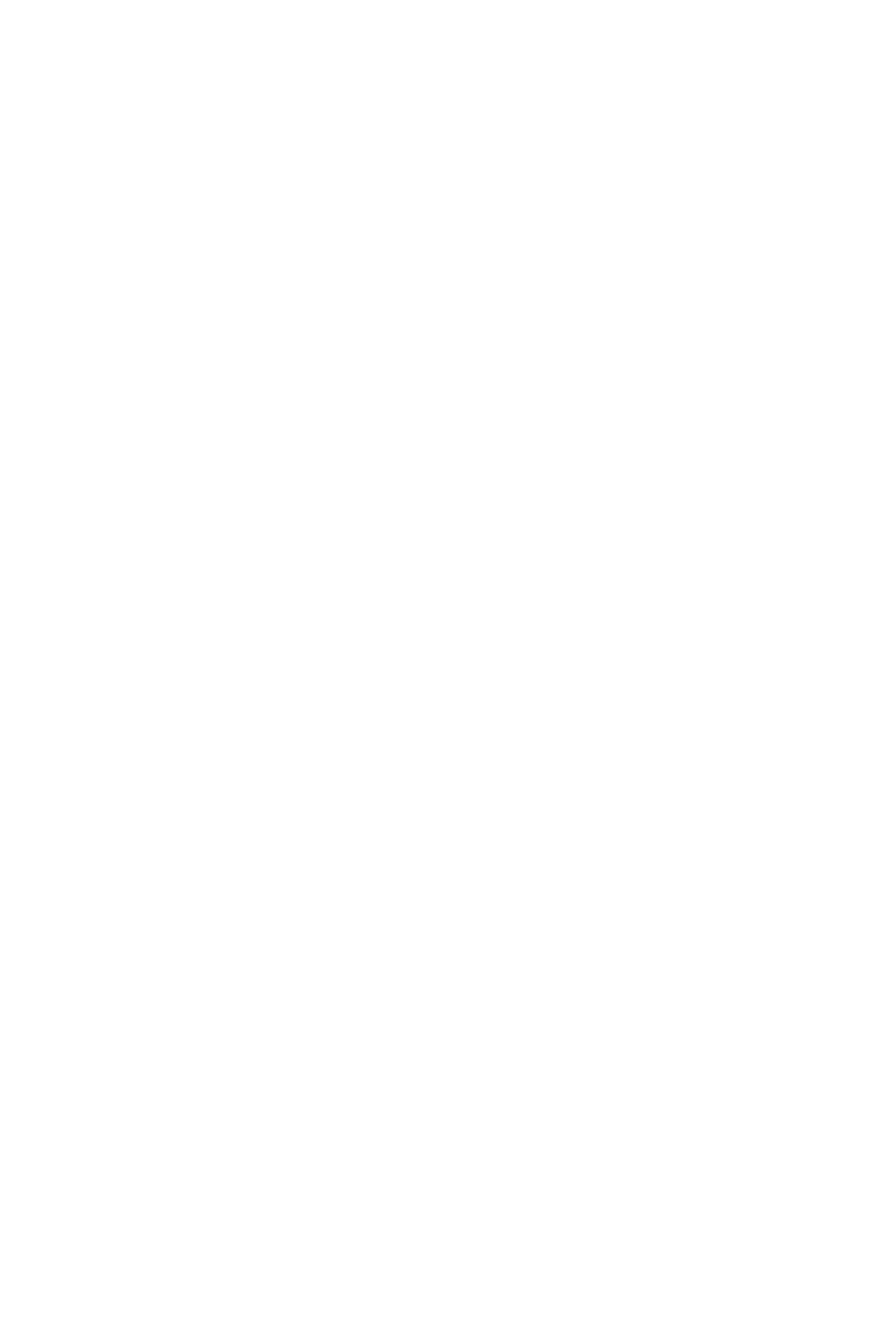
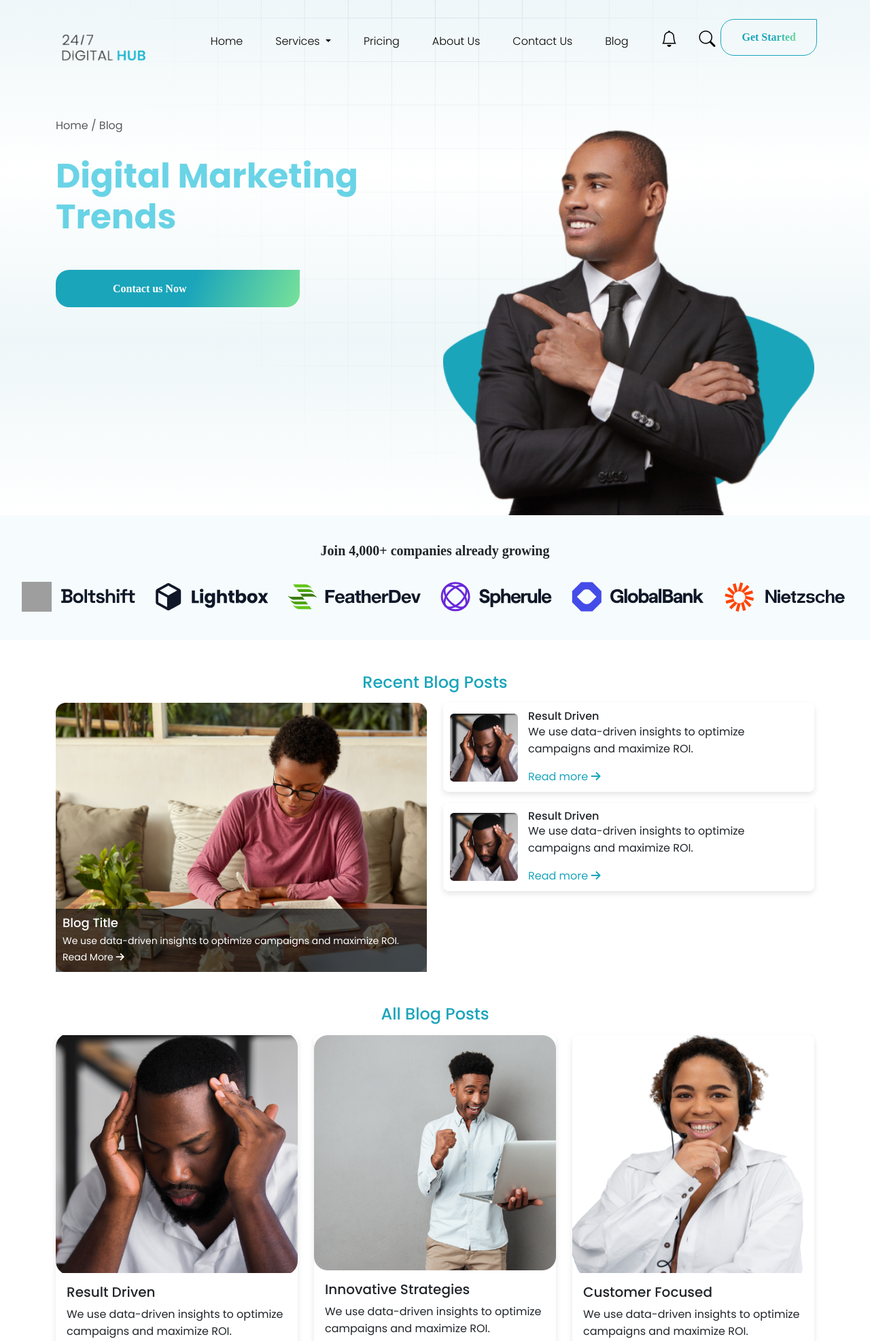
Before and after one commit to ChidiebereIbiam/digitalhub, a Django app: page /blog/ in a window 1280 px wide. Before the commit the part shown is empty. Shown: the top 1973 px of the page at 68% size. Before the commit the page ends 800 px from the top, so only its background shows below. Run offline with Django 5.2, Linux system fonts and the light colour scheme; tables that the repository leaves empty hold one stand-in row (values such as "Sample post"); some libraries are stand-ins or nearby versions; some web fonts are replaced; grey boxes are pictures that could not be loaded.

Commit message:
"Updated blog template, views, and CSS styles for blog page"

```diff
--- a/digitalhub/blog/templates/blog/blog.html
+++ b/digitalhub/blog/templates/blog/blog.html
@@ -0,0 +1,171 @@
+{% extends "core/base.html" %}
+{% load static %}
+{% block title %}
+Blog -
+{% endblock title %}
+
+{% block herosection %}
+<section class="herosection">
+
+    <div class="container">
+        <div class="row">
+            <div class="col-md-6">
+                <div class="">
+                    <nav aria-label="breadcrumb">
+                        <ol class="breadcrumb">
+                            <li class="breadcrumb-item active" aria-current="page">Home / Blog</li>
+                        </ol>
+                    </nav>
+                    <h1 class="py-lg-3 fw-bolder" id="big">Digital Marketing <br> Trends</h1>
+
+                </div>
+                <div class="py-lg-4">
+                    <button class="button39">
+                        <b class="text40">Contact us Now</b>
+                    </button>
+                </div>
+            </div>
+            <div class="col-md-6">
+
+
+                <img src="{% static 'images/blog-hero.png' %}" class="img-fluid" alt="...">
+
+
+            </div>
+        </div>
+    </div>
+</section>
+{% endblock herosection %}
+
+
+{% block main %}
+<!-- Social Proof Section -->
+{% include "core/components/social_proof_section.html" %}
+
+<!-- Recent Blog Post -->
+<section class="container recent-blog-post">
+    <h4 class="text-center text-custom-color mt-5 mb-3">Recent Blog Posts</h4>
+    <div class="row">
+        <div class="col-md-6">
+            <div class="recent">
+                <!-- Image tag instead of background image in CSS -->
+                <img src="{% static 'images/assets/rectangle-14@2x.png' %}" class="recent-img img-fluid" alt="Blog Post">
+                <!-- Overlay content -->
+                <div class="overlay">
+                    <h2>Blog Title</h2>
+                    <p>We use data-driven insights to optimize campaigns and maximize ROI.</p>
+                    <a href="#" class="read-more-link">Read More <i class="fas fa-arrow-right"></i></a>
+                </div>
+            </div>
+        </div>
+
+        <div class="col-md-6">
+            <!-- First d-flex block -->
+            <div class="d-flex justify-content-between blog-card">
+                <div class="blog-card-img-container">
+                    <img src="{% static 'images/assets/rectangle-15@2x.png' %}" class="blog-card-img" alt="...">
+                </div>
+                <div class="blog-card-content">
+                    <h6 class="card-title">Result Driven</h6>
+                    <p class="card-text">We use data-driven insights to optimize campaigns and maximize ROI.</p>
+                    <a href="#" class="read-more-link">Read more <i class="fas fa-arrow-right"></i></a>
+                </div>
+            </div>
+            <!-- Second d-flex block -->
+            <div class="d-flex justify-content-between blog-card mt-3">
+                <div class="blog-card-img-container">
+                    <img src="{% static 'images/assets/rectangle-15@2x.png' %}" class="blog-card-img" alt="...">
+                </div>
+                <div class="blog-card-content">
+                    <h6 class="card-title">Result Driven</h6>
+                    <p class="card-text">We use data-driven insights to optimize campaigns and maximize ROI.</p>
+                    <a href="#" class="read-more-link">Read more <i class="fas fa-arrow-right"></i></a>
+                </div>
+            </div>
+        </div>
+    </div>
+</section>
+
+
+
+
+<!-- All Blog Post -->
+<section class="mt-5">
+    <h4 class="text-center text-custom-color  mb-3">All Blog Posts</h4>
+    <div class="all-blog-post container">
+        <div class="row">
+            <!-- Card 1 -->
+            <div class="col-md-4 mb-4">
+                <div class="card">
+                    <img src="{% static 'images/assets/rectangle-15@2x.png' %}"
+                        class="post-card-image img-fluid card-img-top" alt="...">
+                    <div class="card-body">
+                        <h5 class="card-title">Result Driven</h5>
+                        <p class="card-text">We use data-driven insights to optimize campaigns and maximize ROI.</p>
+                        <a href="#" class="read-more-link">Read more <i class="fas fa-arrow-right"></i></a>
+                    </div>
+                </div>
+            </div>
+            <!-- Repeat Card for a total of 6 cards -->
+            <div class="col-md-4 mb-4">
+                <div class="card">
+                    <img src="{% static 'images/assets/rectangle-16@2x.png' %}"
+                        class="post-card-image img-fluid card-img-top" alt="...">
+                    <div class="card-body">
+                        <h5 class="card-title">Innovative Strategies</h5>
+                        <p class="card-text">We use data-driven insights to optimize campaigns and maximize ROI.</p>
+                        <a href="#" class="read-more-link">Read more <i class="fas fa-arrow-right"></i></a>
+                    </div>
+                </div>
+            </div>
+            <div class="col-md-4 mb-4">
+                <div class="card">
+                    <img src="{% static 'images/assets/blackbusinesswomansmiling-11@2x.png' %}"
+                        class="post-card-image img-fluid card-img-top" alt="...">
+                    <div class="card-body">
+                        <h5 class="card-title">Customer Focused</h5>
+                        <p class="card-text">We use data-driven insights to optimize campaigns and maximize ROI.</p>
+                        <a href="#" class="read-more-link">Read more <i class="fas fa-arrow-right"></i></a>
+                    </div>
+                </div>
+            </div>
+            <div class="col-md-4 mb-4">
+                <div class="card">
+                    <img src="{% static 'images/assets/rectangle-15@2x.png' %}"
+                        class="post-card-image img-fluid card-img-top" alt="...">
+                    <div class="card-body">
+                        <h5 class="card-title">Creative Solutions</h5>
+                        <p class="card-text">We use data-driven insights to optimize campaigns and maximize ROI.</p>
+                        <a href="#" class="read-more-link">Read more <i class="fas fa-arrow-right"></i></a>
+                    </div>
+                </div>
+            </div>
+            <div class="col-md-4 mb-4">
+                <div class="card">
+                    <img src="{% static 'images/assets/rectangle-15@2x.png' %}"
+                        class="post-card-image img-fluid card-img-top" alt="...">
+                    <div class="card-body">
+                        <h5 class="card-title">Data Driven</h5>
+                        <p class="card-text">We use data-driven insights to optimize campaigns and maximize ROI.</p>
+                        <a href="#" class="read-more-link">Read more <i class="fas fa-arrow-right"></i></a>
+                    </div>
+                </div>
+            </div>
+            <div class="col-md-4 mb-4">
+                <div class="card">
+                    <img src="{% static 'images/assets/rectangle-15@2x.png' %}"
+                        class="post-card-image img-fluid card-img-top" alt="...">
+                    <div class="card-body">
+                        <h5 class="card-title">Continuous Improvement</h5>
+                        <p class="card-text">We use data-driven insights to optimize campaigns and maximize ROI.</p>
+                        <a href="#" class="read-more-link">Read more <i class="fas fa-arrow-right"></i></a>
+                    </div>
+                </div>
+            </div>
+        </div>
+    </div>
+</section>
+
+<!-- Newsletter Sign-Up -->
+{% include "core/components/newsletter_section.html" %}
+{% endblock %}
--- a/digitalhub/blog/views.py
+++ b/digitalhub/blog/views.py
@@ -6,20 +6,25 @@ from .models import Post
 
 # Create your views here.
 def blog(request):
-    posts = Post.objects.all()
-    paginator = Paginator(posts, 6)
-    page_number = request.GET.get('page')
-    page_obj = paginator.get_page(page_number)
+    context = {}
 
-    most_recent = posts[0]
-    other_recent = posts[1:3]
+    try:
+        posts = Post.objects.all()
+        paginator = Paginator(posts, 6)
+        page_number = request.GET.get('page')
+        page_obj = paginator.get_page(page_number)
 
-    context = {
-        'posts': posts,
-        'page_obj': page_obj,
-        'most_recent': most_recent,
-        'other_recent': other_recent
-    }
+        most_recent = posts[0]
+        other_recent = posts[1:3]
+
+        context = {
+            'posts': posts,
+            'page_obj': page_obj,
+            'most_recent': most_recent,
+            'other_recent': other_recent
+        }
+    except IndexError:
+        pass
     return render(request, 'blog/blog.html', context)
 
 
--- a/digitalhub/core/templates/core/base.html
+++ b/digitalhub/core/templates/core/base.html
@@ -74,7 +74,7 @@
                                 <a class="nav-link" href="{% url "contact_us" %}">Contact Us</a>
                             </li>
                             <li class="nav-item px-3 pr-lg-5 py-1 py-lg-3">
-                                <a class="nav-link" href="#">Blog</a>
+                                <a class="nav-link" href="{% url "blog" %}">Blog</a>
                             </li>
                             <li class="nav-item px-3  pl-lg-5 py-1 py-lg-2">
                                 <a class="nav-link fs-4 fw-bolder" href="#"><i class="bi bi-bell"></i></a>
--- a/digitalhub/static/css/style.css
+++ b/digitalhub/static/css/style.css
@@ -1050,3 +1050,183 @@ hr {
     height: 50px;
     object-fit: cover;
   }
+
+.all-blog-post .card {
+  border: none;
+  box-shadow: 0 4px 8px rgba(0, 0, 0, 0.1);
+  overflow: hidden;
+  border-radius: 8px;
+  height: 100%;
+  display: flex;
+  flex-direction: column;
+  justify-content: space-between;
+}
+
+/* General styling for the card image */
+.card-img-top {
+  width: 100%; /* Ensures the image takes full width */
+  border-radius: 0; /* Removes rounded corners */
+  object-fit: cover; /* Ensures the image covers the entire width without stretching */
+  margin: 0; /* Removes any default margin */
+  padding: 0; /* Removes any default padding */
+}
+
+/* Ensures responsive image size */
+.post-card-image {
+  display: block; /* Make the image a block-level element */
+  width: 100%; /* Make the image fill the full width of the card */
+  height: 350px; /* Default height for the image */
+  object-fit: cover; /* Cover the entire container without stretching the image */
+}
+
+.read-more-link {
+  color: rgb(26, 165, 187);
+  text-decoration: none;
+}
+
+.read-more-link:hover {
+  text-decoration: underline;
+}
+
+@media (min-width: 576px) {
+  .all-blog-post .card {
+    height: 400px; /* Adjust height for small devices */
+  }
+}
+
+@media (min-width: 768px) {
+  .all-blog-post .card {
+    height: 450px; /* Adjust height for medium devices */
+  }
+}
+
+@media (min-width: 992px) {
+  .all-blog-post .card {
+    height: 500px; /* Adjust height for large devices */
+  }
+}
+
+@media (min-width: 576px) {
+  .post-card-image {
+    height: 200px; /* Adjust height for small devices */
+  }
+}
+
+@media (min-width: 768px) {
+  .post-card-image {
+    height: 250px; /* Adjust height for medium devices */
+  }
+}
+
+@media (min-width: 992px) {
+  .post-card-image {
+    height: 350px; /* Adjust height for large devices */
+  }
+}
+
+/* Container for the image and text overlay */
+.recent {
+  position: relative; /* Positioning context for overlay */
+  width: 100%; /* Full width of the container */
+  max-width: 100%; /* Ensure it does not exceed its container */
+  height: auto; /* Allow dynamic height */
+  overflow: hidden; /* Clip overflowing children */
+}
+
+/* Image styling */
+.recent-img {
+  width: auto; /* Full width */
+  height: auto; /* Fixed height for consistency */
+  object-fit: cover; /* Cover the container without stretching */
+  display: block; /* Ensure no space below the image */
+}
+
+/* Overlay styling */
+.overlay {
+  position: absolute; /* Absolute positioning for overlay */
+  bottom: 0; /* Align to bottom */
+  left: 0; /* Align to left */
+  right: 0; /* Align to right */
+  background-color: rgba(17, 17, 17, 0.7); /* Semi-transparent background */
+  color: white; /* Text color */
+  padding: 10px; /* Padding inside overlay */
+  text-align: left; /* Align text to left */
+}
+
+/* Adjust heading, paragraph, and link styling */
+.overlay h2 {
+  margin: 0 0 5px 0; /* Remove default margin */
+  font-size: 18px; /* Custom font size */
+}
+
+.overlay p {
+  margin: 0; /* Remove default margin */
+  font-size: 14px; /* Custom font size */
+}
+
+.overlay a {
+  display: inline-block; /* Block level for padding */
+  color: white; /* Link color */
+  text-decoration: none; /* Remove underline */
+  font-size: 14px; /* Custom font size */
+}
+
+/* Blog card styling */
+.blog-card {
+  display: flex; /* Flex container */
+  flex-direction: row; /* Align items in a row */
+  align-items: center; /* Vertically center items */
+  padding: 10px; /* Padding for spacing */
+  margin-bottom: 15px; /* Space between cards */
+  border-radius: 8px; /* Rounded corners */
+  box-shadow: 0 4px 8px rgba(0, 0, 0, 0.1); /* Subtle shadow for effect */
+}
+
+/* Image container for blog cards */
+.blog-card-img-container {
+  flex-shrink: 0; /* Prevent shrinking */
+  width: 100px; /* Set width for image container */
+  height: 100px; /* Set height for image container */
+  overflow: hidden; /* Clip content to fit container */
+  border-radius: 4px; /* Rounded corners */
+}
+
+/* Blog card images */
+.blog-card-img {
+  width: 100%; /* Full width */
+  height: 100%; /* Full height */
+  object-fit: cover; /* Cover the container */
+}
+
+/* Blog card content */
+.blog-card-content {
+  flex-grow: 1; /* Allow content to grow */
+  padding-left: 15px; /* Add padding between image and text */
+}
+
+/* Responsive adjustments */
+@media (max-width: 767px) {
+  /* Adjust recent image height for mobile */
+  .recent-img {
+    height: 200px; /* Smaller height on mobile */
+  }
+
+  /* Responsive blog card layout */
+  .blog-card {
+    flex-direction: column; /* Stack items vertically */
+    text-align: left; /* Center text for better alignment */
+    padding: 15px; /* Add padding for better mobile spacing */
+  }
+
+  /* Center align blog card content on mobile */
+  .blog-card-content {
+    padding-left: 0; /* Remove padding on mobile */
+    margin-top: 10px; /* Add margin between image and text */
+  }
+
+  /* Center align blog card image container on mobile */
+  .blog-card-img-container {
+    margin: auto; /* Center the image container */
+    margin-bottom: 10px; /* Add margin below image */
+  }
+}
```
Also changed, not shown: digitalhub/static/images/Group 37370.png (added), digitalhub/static/images/about-hero.png (added), digitalhub/static/images/blog-hero.png (added), digitalhub/static/images/contact-hero.png (added).
